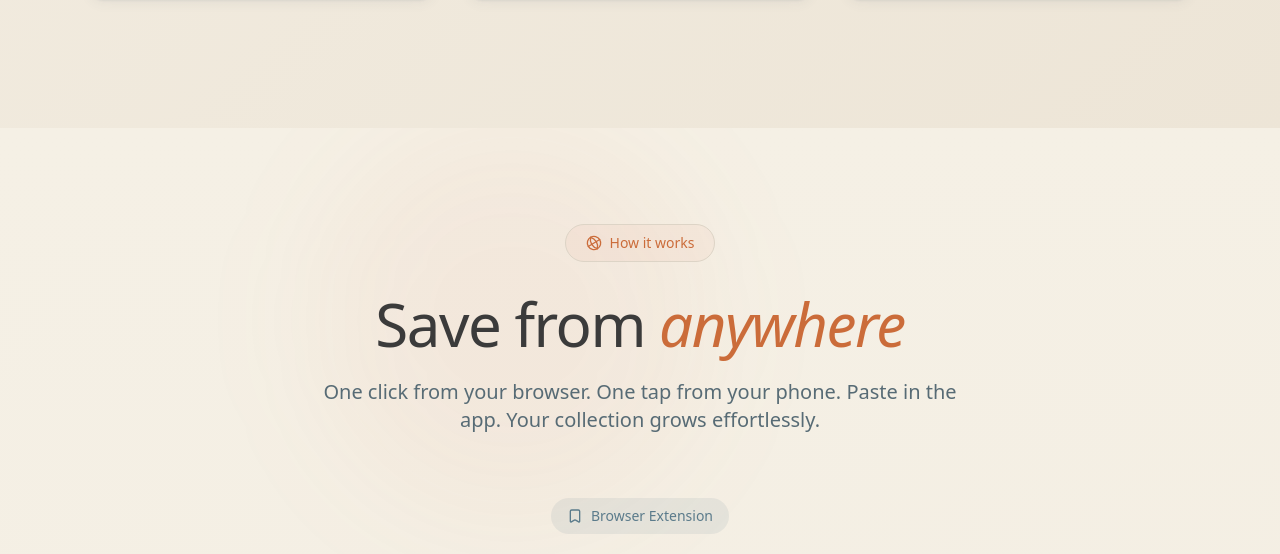
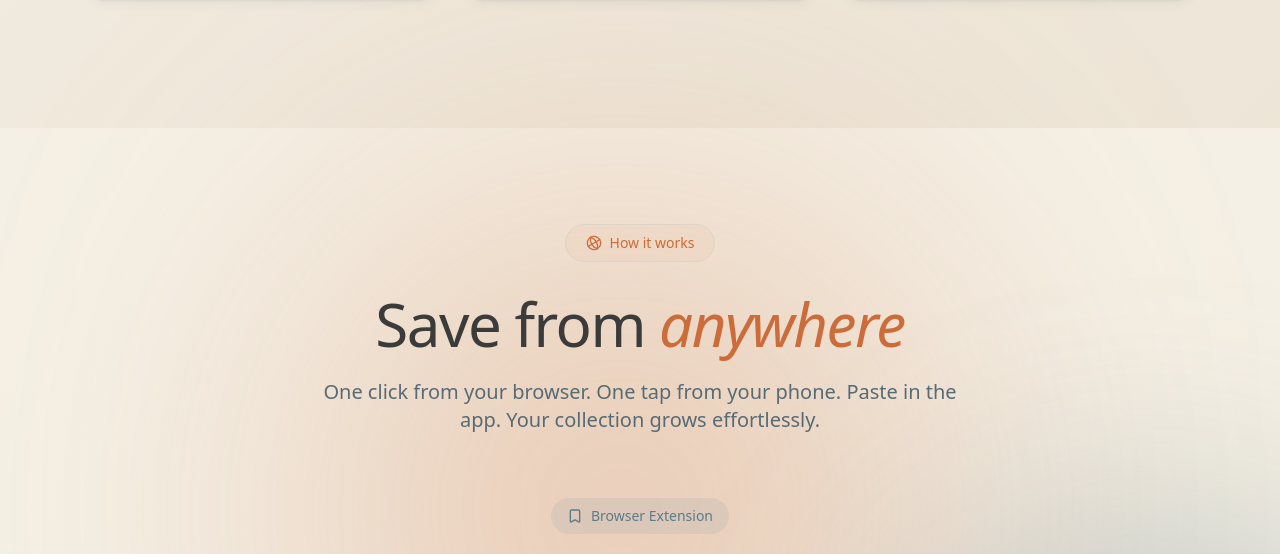
Before and after one commit to MyBackpocket/backpocket, a Next.js app in the folder apps/backpocket-web/: page / in a window 1280 px wide. Shown: the part 1664-2218 px from the top of the page. Built offline with nearby package versions, Linux system fonts and the light colour scheme; no server answers.

Commit message:
fix: Update integration label in IntegrationsComingSoon component and enhance background decoration in HowItWorksSection for improved visual clarity and user experience.

```diff
--- a/apps/backpocket-web/components/landing/how-it-works/index.tsx
+++ b/apps/backpocket-web/components/landing/how-it-works/index.tsx
@@ -27,13 +27,27 @@ export function HowItWorksSection() {
     <section
       id="how-it-works"
       ref={sectionRef}
-      className="relative py-16 md:py-24 overflow-hidden bg-linear-to-b from-background via-card/30 to-background"
+      className="relative py-16 md:py-24 bg-linear-to-b from-background via-card/30 to-background"
     >
-      {/* Background decoration */}
-      <div className="absolute inset-0 pointer-events-none">
-        <div className="absolute top-0 left-1/4 w-96 h-96 bg-rust/5 rounded-full blur-3xl" />
-        <div className="absolute bottom-0 right-1/4 w-96 h-96 bg-denim/5 rounded-full blur-3xl" />
-        <div className="absolute top-1/2 right-0 w-64 h-64 bg-mint/5 rounded-full blur-3xl" />
+      {/* Background decoration - positioned for each sub-section */}
+      <div className="absolute inset-0 pointer-events-none overflow-visible">
+        {/* Header area - rust glow */}
+        <div className="absolute top-20 left-1/4 w-[600px] h-[600px] bg-rust/30 rounded-full blur-[150px]" />
+
+        {/* Browser Extension section - denim */}
+        <div className="absolute top-[400px] right-0 w-[500px] h-[500px] bg-denim/35 rounded-full blur-[120px] translate-x-1/4" />
+
+        {/* Mobile App section - mint */}
+        <div className="absolute top-[900px] left-0 w-[550px] h-[550px] bg-mint/35 rounded-full blur-[120px] -translate-x-1/4" />
+
+        {/* Web App section - amber */}
+        <div className="absolute top-[1400px] right-0 w-[500px] h-[500px] bg-amber/30 rounded-full blur-[120px] translate-x-1/4" />
+
+        {/* RSS Feed section - rust */}
+        <div className="absolute top-[1900px] left-0 w-[500px] h-[500px] bg-rust/30 rounded-full blur-[120px] -translate-x-1/4" />
+
+        {/* Platforms section - denim */}
+        <div className="absolute bottom-40 right-1/4 w-[600px] h-[600px] bg-denim/25 rounded-full blur-[150px]" />
       </div>
 
 
--- a/apps/backpocket-web/components/landing/integrations-coming-soon.tsx
+++ b/apps/backpocket-web/components/landing/integrations-coming-soon.tsx
@@ -156,7 +156,7 @@ const MessageStack = ({
               <MessageCircle className="h-2.5 w-2.5 text-muted-foreground shrink-0" />
             )}
             <span className="text-[11px] text-foreground/70 truncate">
-              {isSlack ? "brain-mario" : "bookmarks"}
+              {isSlack ? "brain-mario" : "mario-bookmarks"}
             </span>
           </div>
         </div>
```
